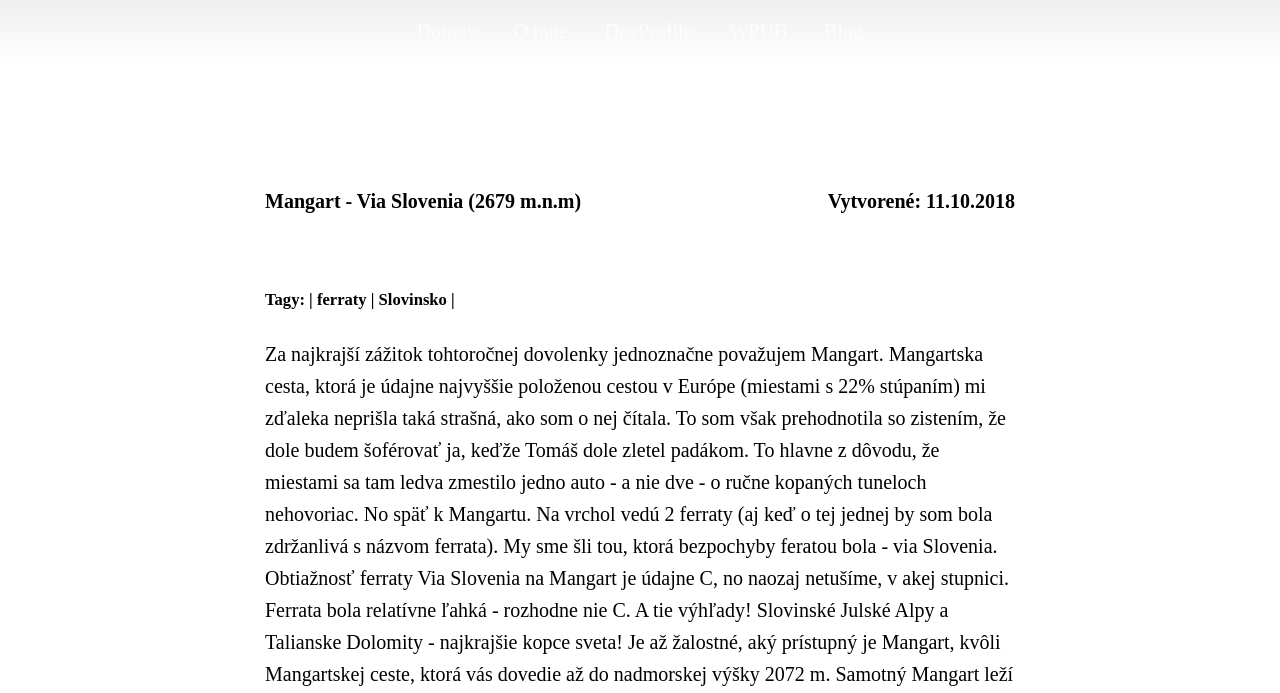
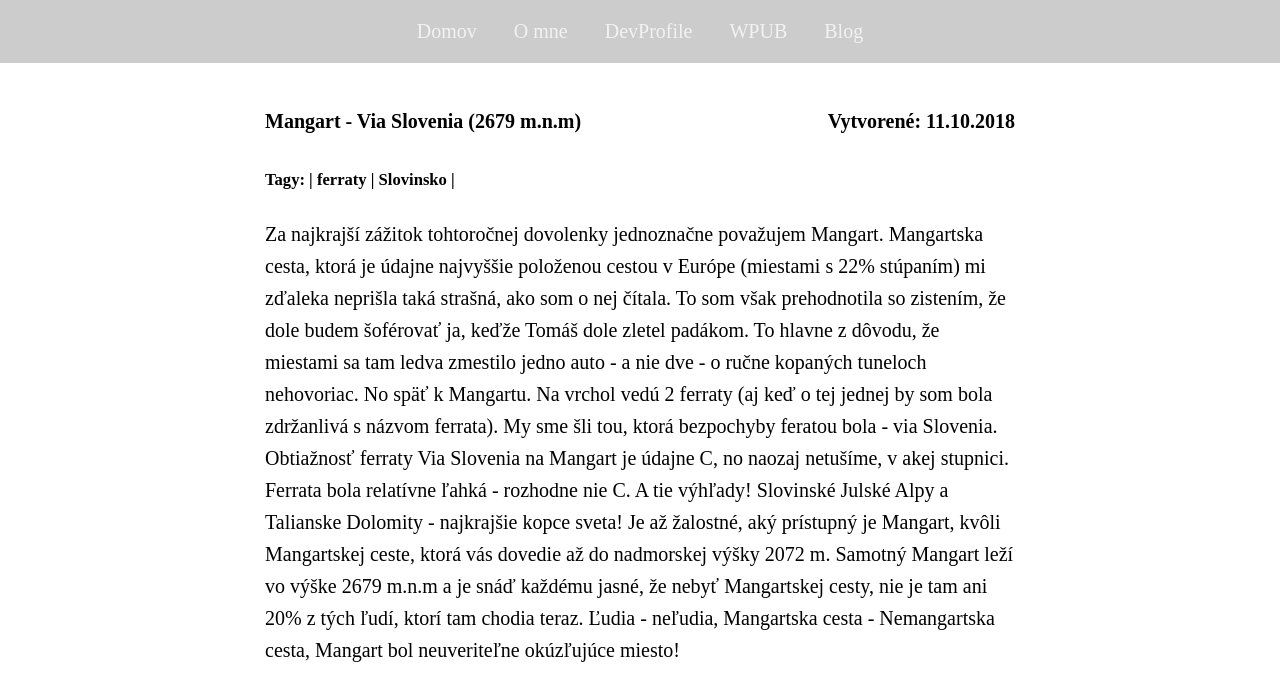
Before and after one commit to Repasska/repasska.github.io, a Jekyll site: the page built from _posts/2018-10-11-mangart.md, in a window 1280 px wide. Shown: the top 693 px of the page. Built offline with Jekyll 4.4.1, drawn with Linux system fonts in a browser that asks for light colours.

Commit message:
Fix post layout

```diff
--- a/_data/wpub.yaml
+++ b/_data/wpub.yaml
@@ -8,7 +8,7 @@
           - bod: Momentálne využívam presne 3 layouty - jeden na úvodnú stránku (welcome), jeden pre podstránky zobrazené v menu - Domov, O mne, DevProfile, WPUB a Blog (default) a jeden pre články blogu (post).
           - bod: Welcome layout - vytvorený pre účely minimalistickosti - neobsahuje navigáciu, je tvorený len full-screenovým obrázkom, nadpisom a button-om pre vstup.
           - bod: Default layout - obsahuje navigáciu v menu v hornej lište, background obrázok s gradientom (pre plynulý prechod "do stratena") a taktiež svoj footer. Je relatívne dobre customizovateľný.
-          - bod: Post layout - má špecifické rozloženie obsahu, typické pre články a teda - na vrchu sa nachádza názov článku (zarovnaným na ľavú stranu) spolu s dátumom vytvorenia (ten je zarovnaný na pravú stranu). Medzi samotným obsahom a názvom sa nachádzajú tagy - kľúčové slová daného článku. Nasleduje obsahu, za ktorým sa na konci vypíše, kto článok napísal (autor) a pripojí sa odkaz na pôvodný článok (z môjho osobného blogu). Tento layout dedí od defaultného, takže vidíme typické prvky - navigáciu v hornej lište a footer.
+          - bod: Post layout - má špecifické rozloženie obsahu, typické pre články a teda - na vrchu sa nachádza názov článku (zarovnaný na ľavú stranu) spolu s dátumom vytvorenia (ten je zarovnaný na pravú stranu). Medzi samotným obsahom a názvom sa nachádzajú tagy - kľúčové slová daného článku. Nasleduje obsahu, za ktorým sa na konci vypíše, kto článok napísal (autor) a pripojí sa odkaz na pôvodný článok (z môjho osobného blogu).
      - nazov: Použitie aspoň 5 premenných
        text:
           - bod: Články (posty) blogu obsahujú 6 custom premenných, v ktorých si pamätám názov článku, dátum vytvorenia, kategórie, do ktorých patrí, ďalej tagy (čo sa v článku vyskytuje, "kľúčové slová"), autora článku a odkaz na jeho pôvodnú verziu (ak je zverejnený ešte niekde inde, prípadne v inej verzii). Využívam ich v layoute post - page.title, page.date, page.tags, page.author, page.link.
--- a/_layouts/post.html
+++ b/_layouts/post.html
@@ -1,6 +1,21 @@
----
-layout: default
----
+<!doctype html>
+<html lang="sk">
+<head>
+    <meta charset="utf-8">
+    <meta name="viewport" content="width=device-width, initial-scale=1" />
+    <title>{{ page.title }}</title>
+    <link rel="stylesheet" href="/css/style.css">
+</head>
+  <body>
+
+  <div class="topnav">
+		  <a href="/home.html">Domov</a>
+		  <a href="/about.html">O mne</a>
+		  <a href="/dev.html">DevProfile</a>
+		  <a href="/wpub.html">WPUB</a>
+		  <a href="/blog.html">Blog</a>
+		</div>
+
 <div class="container">
   <div class="blog-post spacing">
     <h4 class="spacing">{{ page.title }}<span class="date">Vytvorené: {{ page.date | date: '%d.%m.%Y' }}</span></h4>
@@ -9,3 +24,11 @@ layout: default
 	<i>Autor: {{ page.author }}, odkaz na originál blog <a href="{{ page.link }}">TU</a>.</i>
   </div>
 </div>
+
+	  <footer>
+      <div class="container">
+        <p class="center-text"><a href="http://ataksichodim.blogspot.com/">Erika | 2019</a></p>
+      </div>
+    </footer>
+  </body>
+</html>
--- a/css/style.css
+++ b/css/style.css
@@ -223,7 +223,7 @@ p.sub-text {
 }
 
 .spacing {
-  padding: 50px 0;
+  padding: 10px 0;
 }
 
 .column {
```
